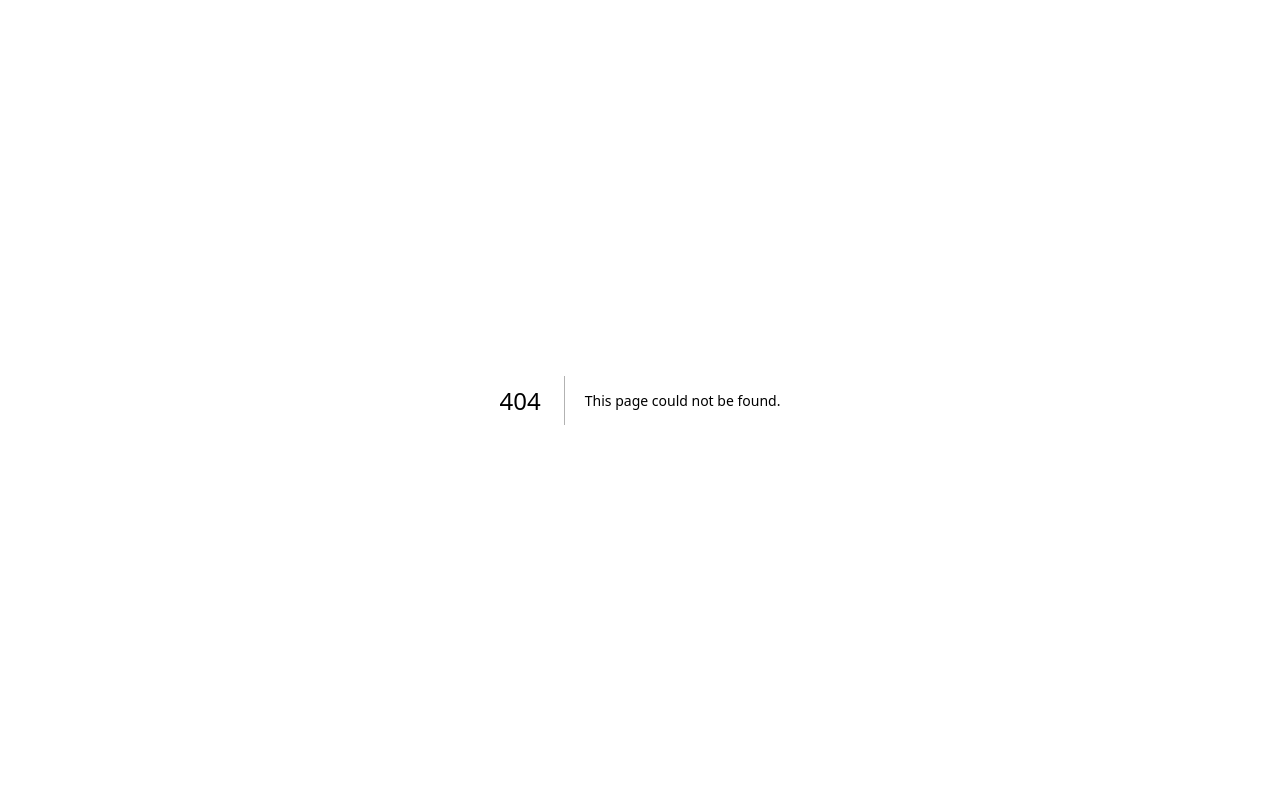
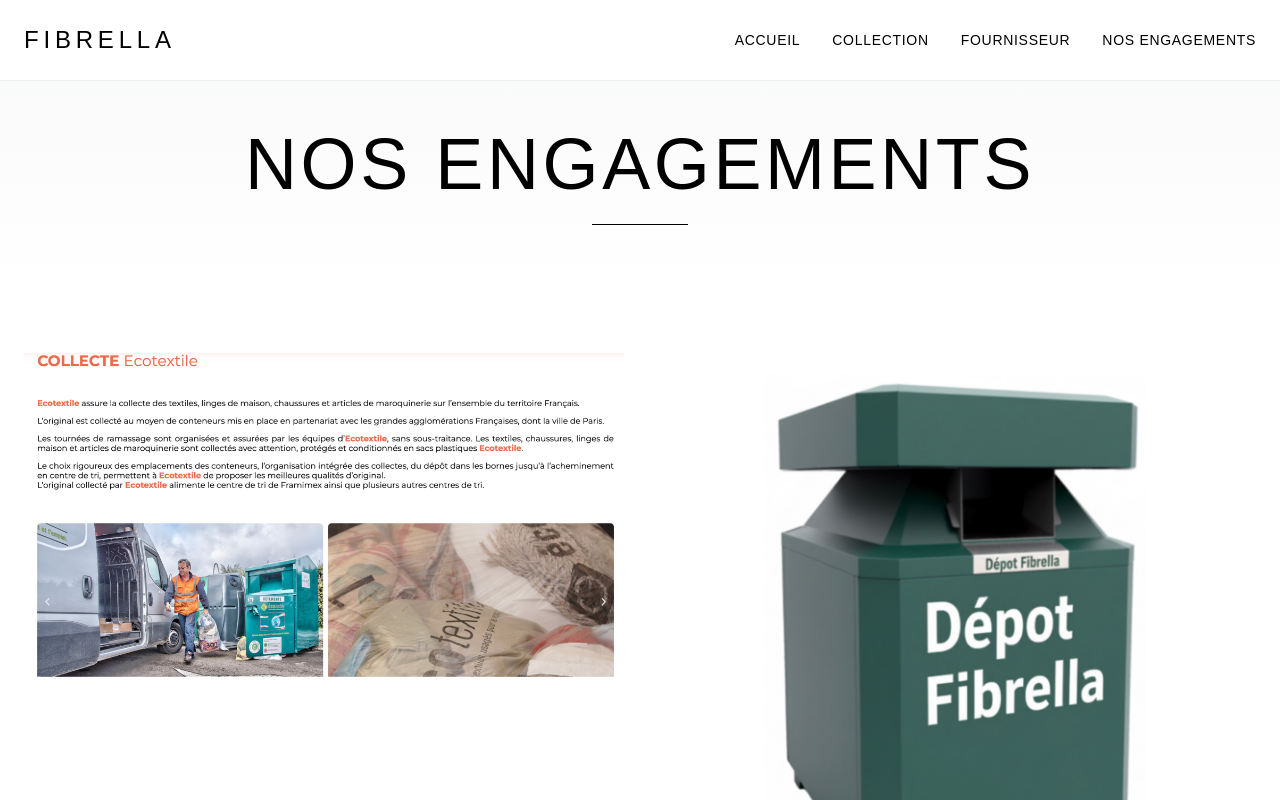
Before and after one commit to Alexmz1/Fibrella-SC4E-IFM-A726, a Next.js app: page /engagements in a window 1280 px wide. Before the commit this address had no page. Shown: the top 800 px of the page. Built offline with nearby package versions, Linux system fonts and the light colour scheme.

Commit message:
Add Nos engagements page

```diff
--- /dev/null
+++ b/src/app/engagements/page.js
@@ -0,0 +1,56 @@
+import Image from 'next/image';
+import Header from '@/components/Header';
+import Footer from '@/components/Footer';
+
+export const metadata = {
+  title: 'Nos engagements | Fibrella',
+  description: 'Les engagements environnementaux et sociaux de Fibrella'
+};
+
+export default function EngagementsPage() {
+  return (
+    <>
+      <Header />
+
+      {/* Hero Section */}
+      <section className="pt-24 sm:pt-32 pb-12 sm:pb-16 bg-gradient-to-b from-cameo-green/10 to-white">
+        <div className="max-w-7xl mx-auto px-4 sm:px-6">
+          <h1 className="text-4xl sm:text-5xl md:text-6xl lg:text-7xl font-light tracking-wider text-center text-black mb-6">
+            NOS ENGAGEMENTS
+          </h1>
+          <div className="w-24 h-px bg-black mx-auto"></div>
+        </div>
+      </section>
+
+      {/* Images Eco */}
+      <section className="py-12 sm:py-16">
+        <div className="max-w-7xl mx-auto px-4 sm:px-6">
+          <div className="grid sm:grid-cols-2 gap-6 sm:gap-8">
+            <div className="relative w-full h-auto max-w-4xl mx-auto">
+              <Image
+                src="/eco/1.jpg"
+                alt="Engagement environnemental 1"
+                width={800}
+                height={600}
+                className="w-full h-auto"
+                sizes="(max-width: 640px) 100vw, 50vw"
+              />
+            </div>
+            <div className="relative w-full h-auto max-w-sm mx-auto">
+              <Image
+                src="/eco/2.jpg"
+                alt="Engagement environnemental 2"
+                width={800}
+                height={600}
+                className="w-full h-auto"
+                sizes="(max-width: 640px) 100vw, 50vw"
+              />
+            </div>
+          </div>
+        </div>
+      </section>
+
+      <Footer />
+    </>
+  );
+}
--- a/src/components/Header.js
+++ b/src/components/Header.js
@@ -25,6 +25,9 @@
           </Link>
           <Link href="/fournisseur" className="text-sm tracking-wider uppercase text-black hover:text-summer-sand transition-colors">
             Fournisseur
+          </Link>
+          <Link href="/engagements" className="text-sm tracking-wider uppercase text-black hover:text-cameo-green transition-colors">
+            Nos engagements
           </Link>
         </nav>
 
@@ -69,6 +72,13 @@
             >
               Fournisseur
             </Link>
+            <Link
+              href="/engagements"
+              className="text-sm tracking-wider uppercase text-black hover:text-cameo-green transition-colors py-2"
+              onClick={() => setIsMenuOpen(false)}
+            >
+              Nos engagements
+            </Link>
           </div>
         </nav>
       )}
```
Also changed, not shown: public/eco/1.jpg (added), public/eco/2.jpg (added).
